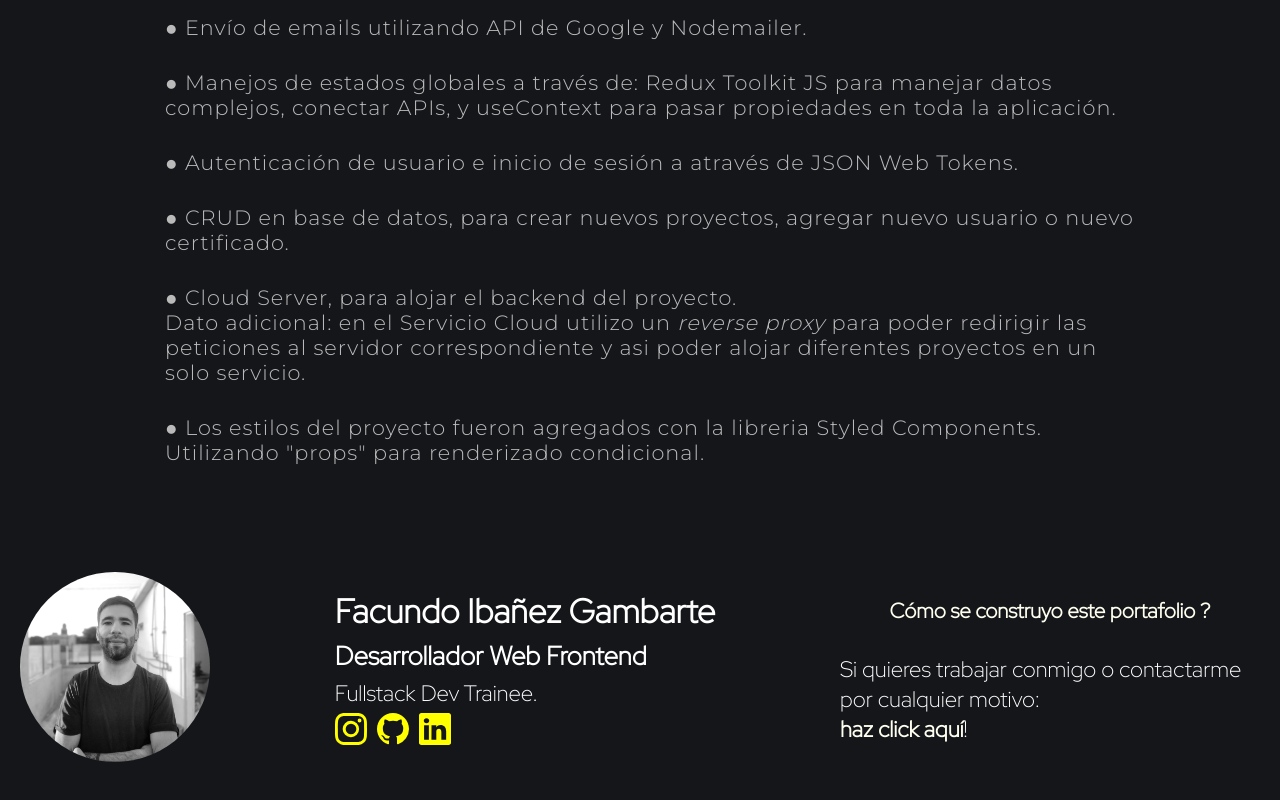
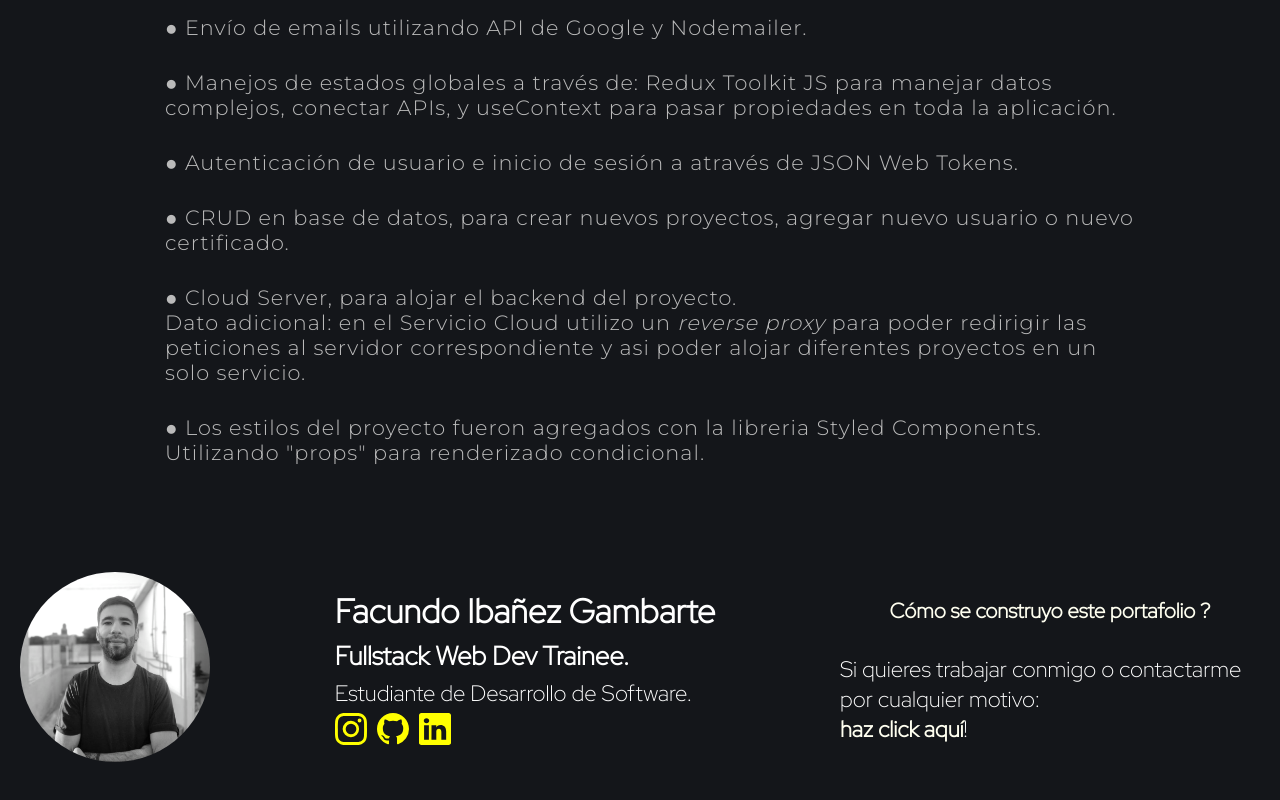
Before and after one commit to facundoiba95/portafolio, a React (Vite) app in the folder frontend/: page /howcreateportafolio in a window 1280 px wide. Shown: the part 1082-1882 px from the top of the page. Built offline with nearby package versions, Linux system fonts and the light colour scheme; a web font is replaced by a local one.

Commit message:
Update Footer.jsx

```diff
--- a/frontend/src/components/organisms/Footer/Footer.jsx
+++ b/frontend/src/components/organisms/Footer/Footer.jsx
@@ -23,8 +23,8 @@ const Footer = () => {
         </span>
         <span className='infoProfileContainer'>
             <h2>Facundo Ibañez Gambarte</h2>
-            <h3>Desarrollador Web Frontend</h3>
-            <p>Fullstack Dev Trainee.</p>
+            <h3>Fullstack Web Dev Trainee.</h3>
+            <p>Estudiante de Desarrollo de Software.</p>
             <span className='iconsContainer'>
                 <a href="https://www.instagram.com/facundoiba_/" target='_blank'><BsInstagram className='icon'/></a>
                 <a href="https://github.com/facundoiba95" target='_blank'><BsGithub className='icon'/></a>
```
